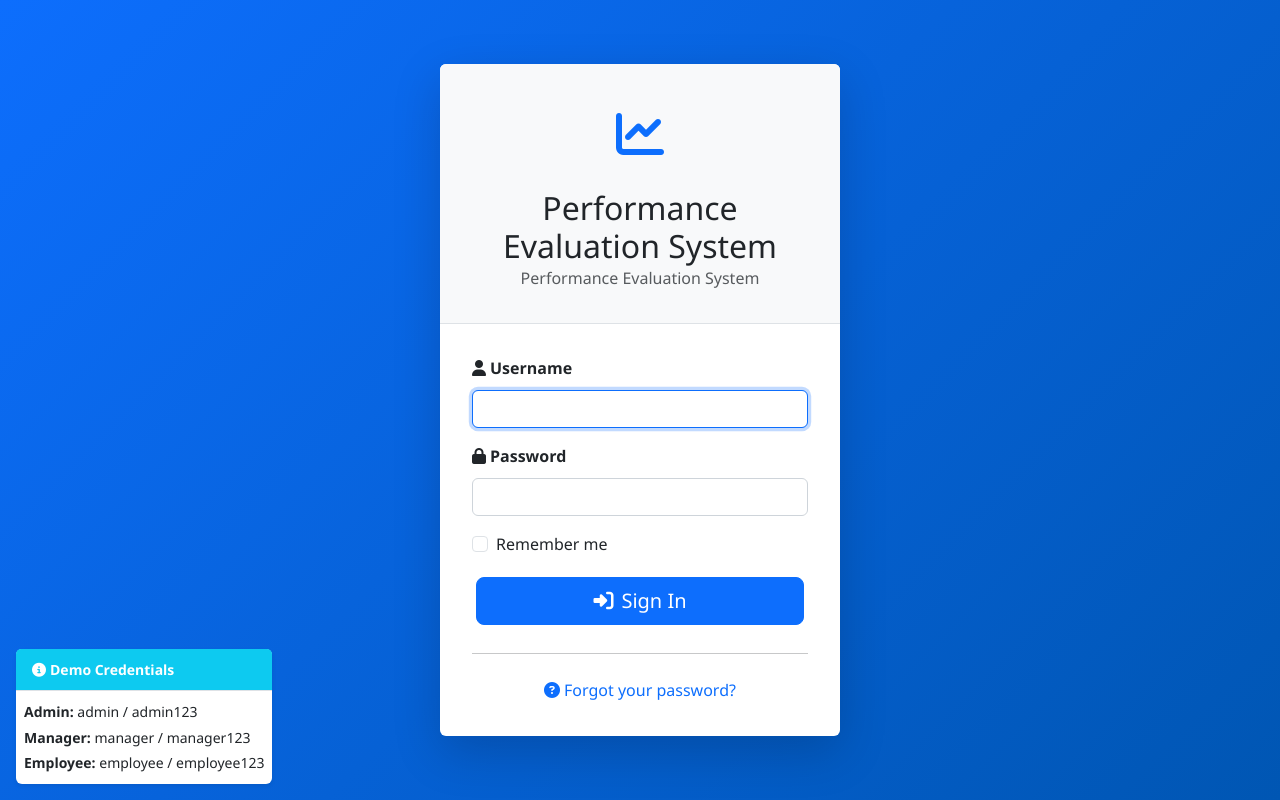
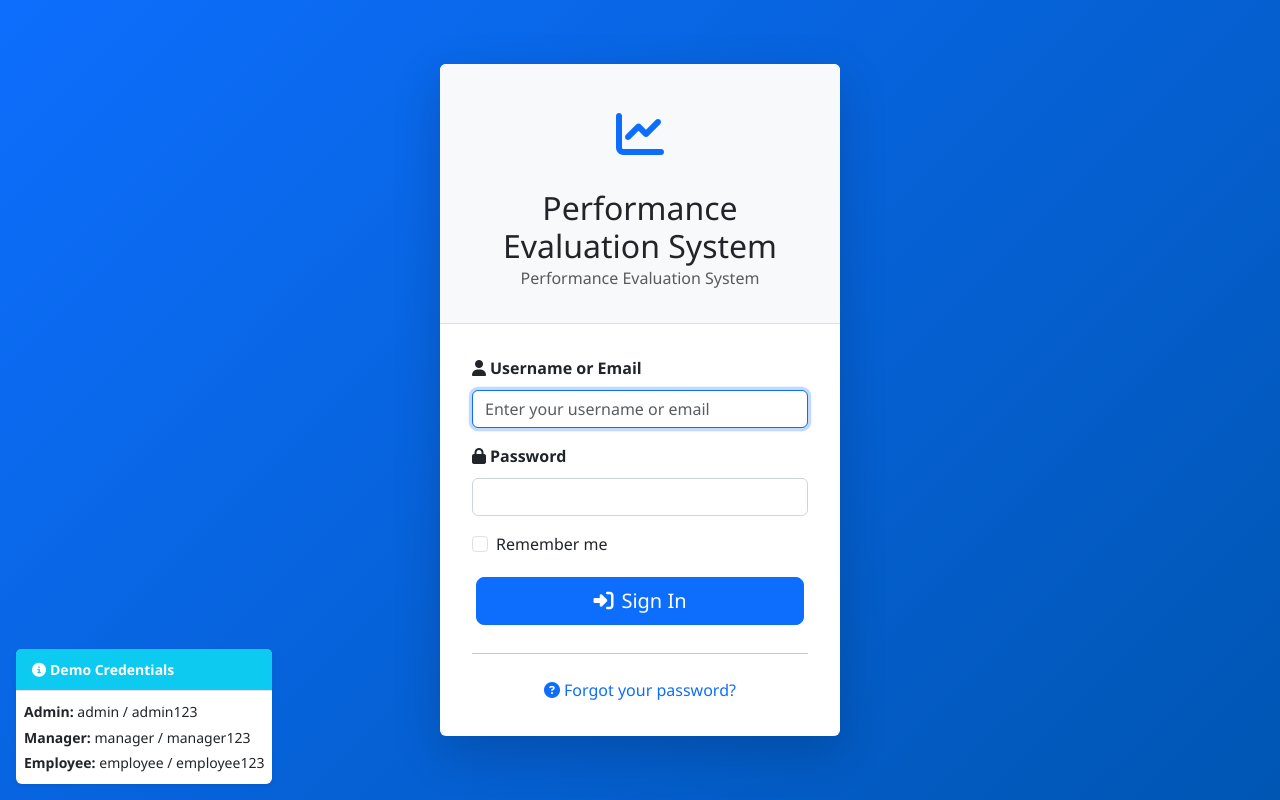
Before and after one commit to rascazzione/Universal-Development-HR-Sytem, a PHP site: page /performance_evaluation_system/login.php in a window 1280 px wide. Run offline with PHP 8.4, Linux system fonts and the light colour scheme; data comes from the database, SQL or seed files in the repository; some libraries are stand-ins or nearby versions.

Commit message:
have successfully implemented the ability for users to log in using either their username or email address. Here's what was changed:
## Changes Made

### 1. Updated `User::login()` Method (classes/User.php)

- Modified the method to accept either username or email as the login identifier
- Added automatic detection using `filter_var($usernameOrEmail, FILTER_VALIDATE_EMAIL)` to determine if the input is an email or username
- The method now queries the database using the appropriate field (email or username) based on the input type
- Added logging to track which method was used for login (email vs username)

__Key Features__:

- Automatically detects if the input is an email address or username
- Uses the same password verification process for both methods
- Maintains all existing security features (account lockout, failed attempt tracking, etc.)
- Logs the login method used for audit purposes

### 2. Updated Login Form (public/login.php)

- Changed the label from "Username" to "Username or Email"
- Added placeholder text: "Enter your username or email"
- Updated validation messages to reflect the dual-input capability
- Updated error messages to say "username/email" instead of just "username"

## How It Works

1. __User enters credentials__: The user can now enter either their username OR their email address in the login field
2. __Automatic detection__: The system automatically detects whether the input is an email (using PHP's `FILTER_VALIDATE_EMAIL`)
3. __Database query__: Based on the detection, the system queries the appropriate field in the users table
4. __Authentication__: Password verification proceeds as normal
5. __Logging__: The system logs which method was used (email or username) for security audit purposes

## Security Considerations

- All existing security features remain intact:

  - Account lockout after failed attempts
  - CSRF protection
  - Password hashing and verification
  - Session management
  - Activity logging

## User Experience

Users now have more flexibility when logging in:

- They can use their username if they remember it
- They can use their email address if they prefer
- The system handles both seamlessly without requiring any additional configuration

The implementation is backward compatible and doesn't require any database schema changes since the email field already exists in the users table.

```diff
--- a/classes/User.php
+++ b/classes/User.php
@@ -15,27 +15,39 @@ class User {
 
     /**
      * Authenticate user login
-     * @param string $username
+     * @param string $usernameOrEmail Username or email address
      * @param string $password
      * @return array|false
      */
-    public function login($username, $password) {
+    public function login($usernameOrEmail, $password) {
         try {
             // Check for too many failed attempts
-            if ($this->isAccountLocked($username)) {
+            if ($this->isAccountLocked($usernameOrEmail)) {
                 return ['error' => 'Account temporarily locked due to too many failed attempts'];
             }
 
-            $sql = "SELECT u.*, e.first_name, e.last_name, e.employee_id
-                    FROM users u
-                    LEFT JOIN employees e ON u.user_id = e.user_id
-                    WHERE u.username = ? AND u.is_active = 1";
+            // Check if input is an email or username
+            $isEmail = filter_var($usernameOrEmail, FILTER_VALIDATE_EMAIL);
 
-            $user = fetchOne($sql, [$username]);
+            if ($isEmail) {
+                // Login with email
+                $sql = "SELECT u.*, e.first_name, e.last_name, e.employee_id
+                        FROM users u
+                        LEFT JOIN employees e ON u.user_id = e.user_id
+                        WHERE u.email = ? AND u.is_active = 1";
+            } else {
+                // Login with username
+                $sql = "SELECT u.*, e.first_name, e.last_name, e.employee_id
+                        FROM users u
+                        LEFT JOIN employees e ON u.user_id = e.user_id
+                        WHERE u.username = ? AND u.is_active = 1";
+            }
+
+            $user = fetchOne($sql, [$usernameOrEmail]);
 
             if ($user && verifyPassword($password, $user['password_hash'])) {
                 // Clear failed attempts
-                $this->clearFailedAttempts($username);
+                $this->clearFailedAttempts($usernameOrEmail);
 
                 // Update last login
                 $this->updateLastLogin($user['user_id']);
@@ -44,12 +56,14 @@ class User {
                 $this->setUserSession($user);
 
                 // Log successful login
-                logActivity($user['user_id'], 'login_success');
+                logActivity($user['user_id'], 'login_success', null, null, null, [
+                    'login_method' => $isEmail ? 'email' : 'username'
+                ]);
 
                 return $user;
             } else {
                 // Record failed attempt
-                $this->recordFailedAttempt($username);
+                $this->recordFailedAttempt($usernameOrEmail);
 
                 // Log failed login attempt
                 if ($user) {
--- a/public/login.php
+++ b/public/login.php
@@ -23,7 +23,7 @@ if ($_SERVER['REQUEST_METHOD'] === 'POST') {
     $password = $_POST['password'] ?? '';
 
     if (empty($username) || empty($password)) {
-        $error = 'Please enter both username and password.';
+        $error = 'Please enter both username/email and password.';
     } else {
         $user = new User();
         $result = $user->login($username, $password);
@@ -36,7 +36,7 @@ if ($_SERVER['REQUEST_METHOD'] === 'POST') {
             unset($_SESSION['redirect_after_login']);
             redirect($redirectUrl);
         } else {
-            $error = 'Invalid username or password.';
+            $error = 'Invalid username/email or password.';
         }
     }
 }
@@ -86,18 +86,19 @@ $bodyClass = 'login-page';
 
                     <div class="mb-3">
                         <label for="username" class="form-label">
-                            <i class="fas fa-user me-1"></i>Username
+                            <i class="fas fa-user me-1"></i>Username or Email
                         </label>
                         <input type="text"
                                class="form-control"
                                id="username"
                                name="username"
                                value="<?php echo htmlspecialchars($username); ?>"
+                               placeholder="Enter your username or email"
                                required
                                autofocus
                                autocomplete="username">
                         <div class="invalid-feedback">
-                            Please enter your username.
+                            Please enter your username or email address.
                         </div>
                     </div>
 
```
